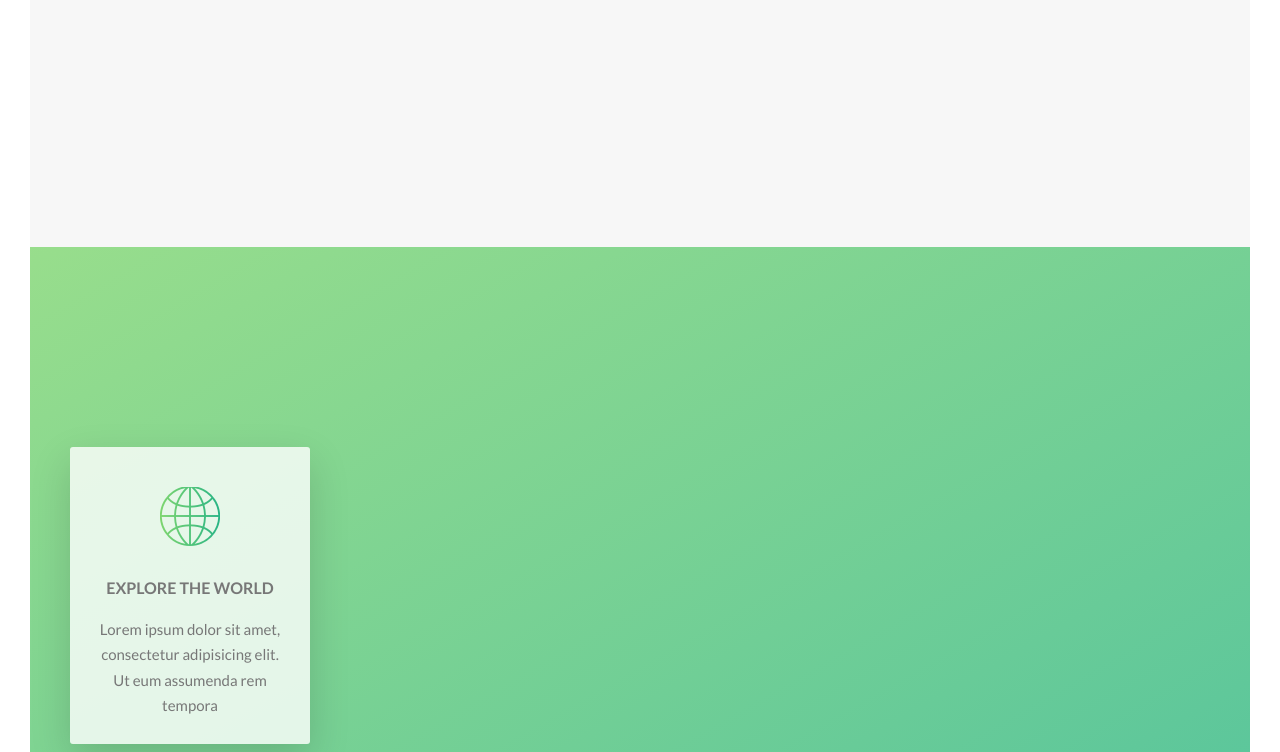
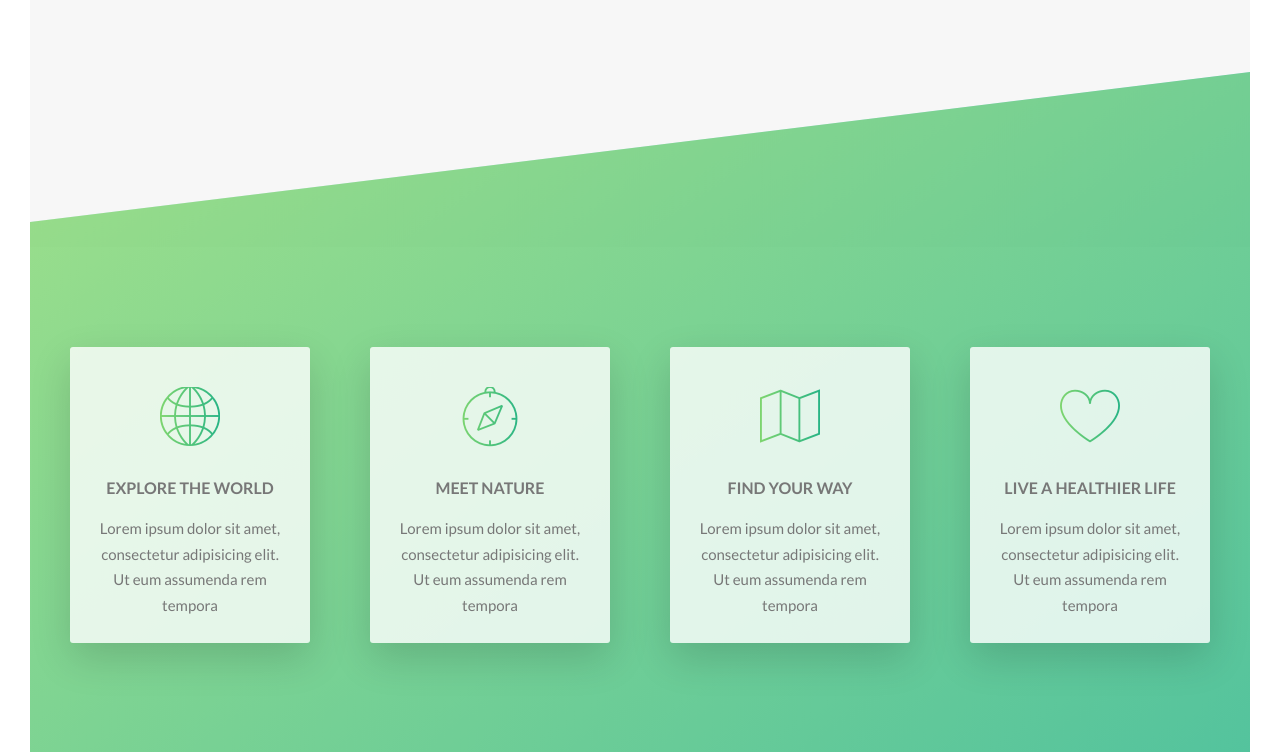
Before and after one commit to MarcoValeri/natours, a website: page index.html in a window 1280 px wide. Shown: the part 1408-2160 px from the top of the page. Drawn offline with Linux system fonts and the light colour scheme.

Commit message:
Finish gallery section in the home

```diff
--- a/index.html
+++ b/index.html
@@ -60,6 +60,33 @@
                         <div class="feature-box">
                             <i class="feature-box__icon icon-basic-world"></i>
                             <h3 class="heading-tertiary u-margin-bottom-small">Explore the world</h3>
+                            <p class="feature-box__text">
+                                Lorem ipsum dolor sit amet, consectetur adipisicing elit. Ut eum assumenda rem tempora
+                            </p>
+                        </div>
+                    </div>
+                    <div class="col-1-of-4">
+                        <div class="feature-box">
+                            <i class="feature-box__icon icon-basic-compass"></i>
+                            <h3 class="heading-tertiary u-margin-bottom-small">Meet nature</h3>
+                            <p class="feature-box__text">
+                                Lorem ipsum dolor sit amet, consectetur adipisicing elit. Ut eum assumenda rem tempora
+                            </p>
+                        </div>
+                    </div>
+                    <div class="col-1-of-4">
+                        <div class="feature-box">
+                            <i class="feature-box__icon icon-basic-map"></i>
+                            <h3 class="heading-tertiary u-margin-bottom-small">Find your way</h3>
+                            <p class="feature-box__text">
+                                Lorem ipsum dolor sit amet, consectetur adipisicing elit. Ut eum assumenda rem tempora
+                            </p>
+                        </div>
+                    </div>
+                    <div class="col-1-of-4">
+                        <div class="feature-box">
+                            <i class="feature-box__icon icon-basic-heart"></i>
+                            <h3 class="heading-tertiary u-margin-bottom-small">Live a healthier life</h3>
                             <p class="feature-box__text">
                                 Lorem ipsum dolor sit amet, consectetur adipisicing elit. Ut eum assumenda rem tempora
                             </p>
--- a/sass/components/_feature-box.scss
+++ b/sass/components/_feature-box.scss
@@ -5,6 +5,7 @@
     text-align: center;
     border-radius: 3px;
     box-shadow: 0 1.5rem 4rem rgba($color-black, .15);
+    transition: transform .3s;
 
     &__icon {
         font-size: 6rem;
@@ -16,8 +17,8 @@
         color: transparent;
     }
 
-    &__text {
-
+    &:hover {
+        transform: translateY(-1.5rem) scale(1.03);
     }
 
 }
--- a/sass/pages/_home.scss
+++ b/sass/pages/_home.scss
@@ -12,4 +12,10 @@
         rgba($color-primary-dark, 0.801)),
     url(../img/nat-4.jpg);
     background-size: cover;
+    transform: skewY(-7deg);
+    margin-top: -10rem;
+
+    & > * {
+        transform: skewY(7deg);
+    }
 }
```
Also changed, not shown: css/style.css.
